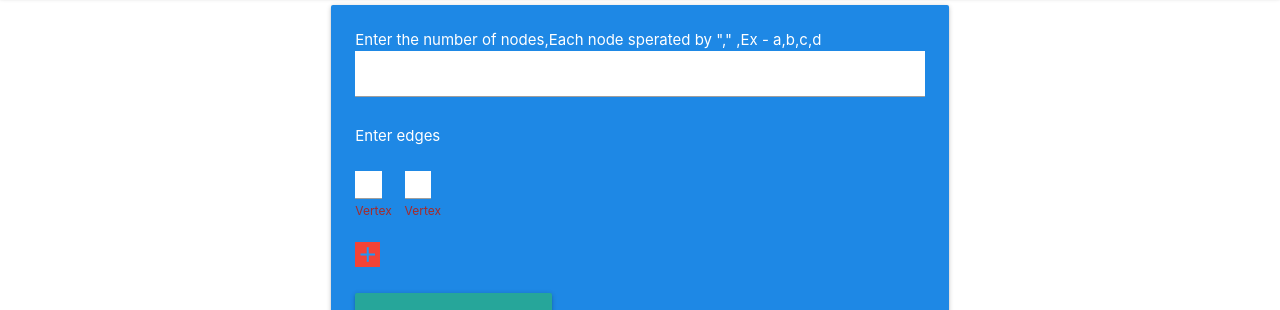
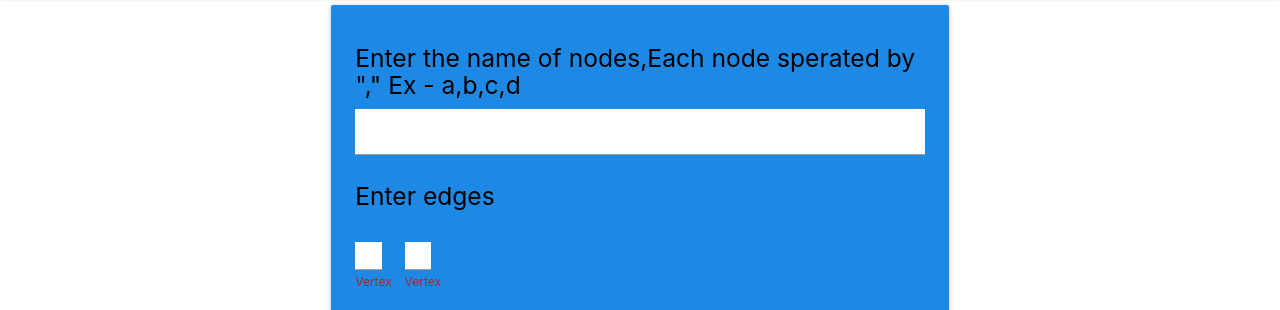
Before and after one commit to gagan2005/Graphvisualiser, a plain HTML site: page index.html in a window 1280 px wide. Shown: the part 67-377 px from the top of the page. Drawn offline with Linux system fonts and the light colour scheme.

Commit message:
minor changes to interface

```diff
--- a/index.html
+++ b/index.html
@@ -35,11 +35,11 @@
                 <!--Content to be added here-->
                 <div class="row">
                     <div class="col s12">
-                        Enter the number of nodes,Each node sperated by "," ,Ex - a,b,c,d
+                        <h5 class="black-text">Enter the name of nodes,Each node sperated by ","  Ex - a,b,c,d</h5>
                         <input type="text" class="nodesin" id="nodenames">
                     </div>
                 </div>
-                Enter edges
+                <h5 class="black-text">Enter edges</h5>
                 <div id="edgelist">
                     <div class="row edgee">
 
```
